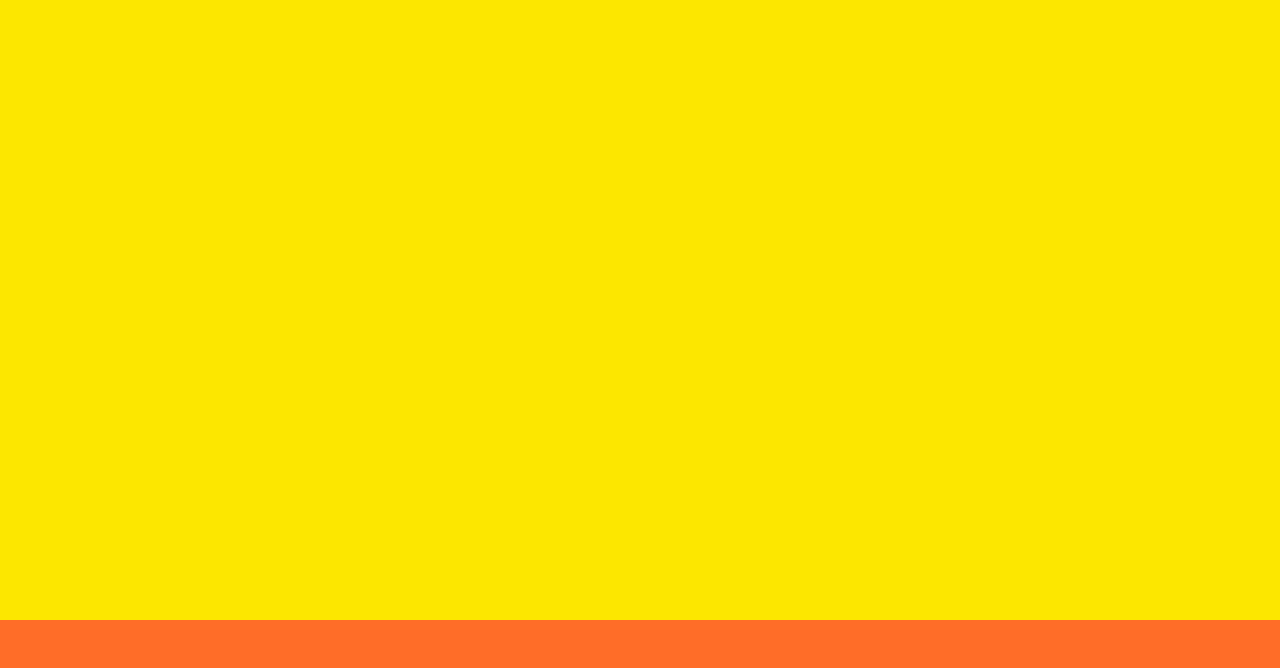
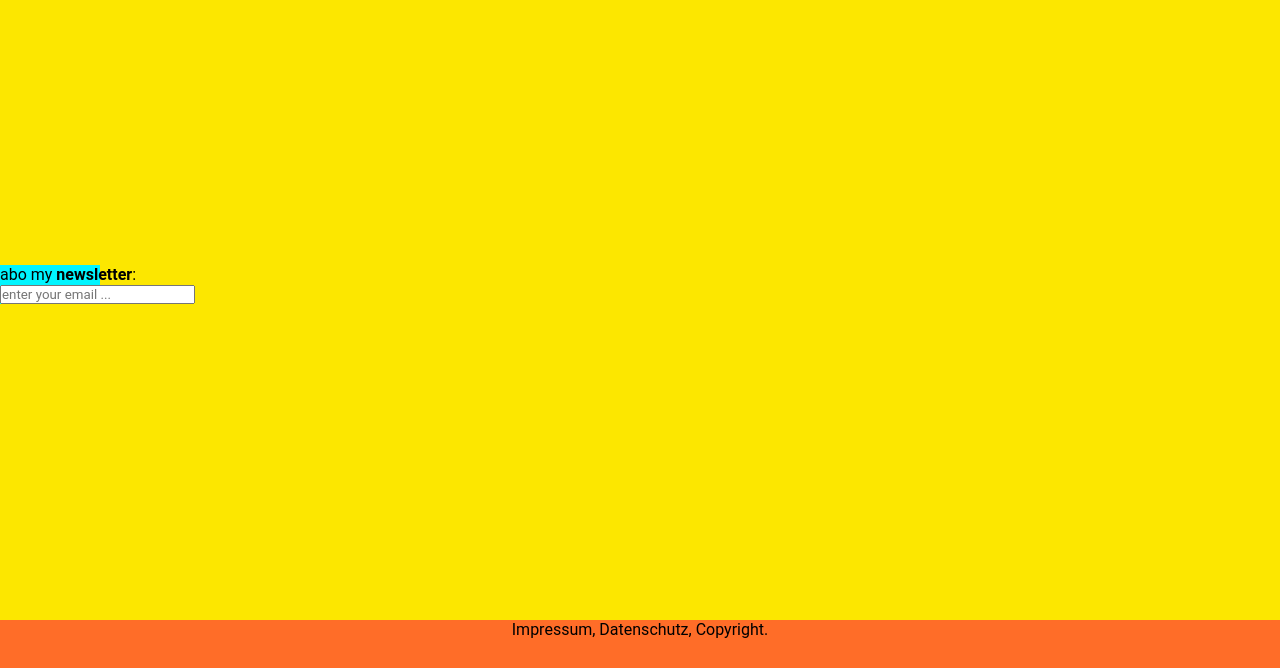
Before and after one commit to AnnaGraphic/dj-boom-bap, a plain HTML site: page contact.html in a window 1280 px wide. Shown: the part 132-800 px from the top of the page. Drawn offline with Linux system fonts and the light colour scheme.

Commit message:
add newsletter subscription file

```diff
--- a/contact.html
+++ b/contact.html
@@ -18,10 +18,17 @@
         </nav>
     </header>
     <main>
-
+        <form id="newsletter">
+              <!-- <legend>Newsletter</legend> -->
+              <p>
+                <label for="email">abo my <b>newsletter</b>:</label>
+                <input type="email" id="email" placeholder="enter your email ..."
+                       pattern="[a-z0-9._%+-]+@[a-z0-9.-]+\.[a-z]{2,4}$" size="20" required>
+              </p>
+        </form>
     </main>
     <footer>
-
+        <p> Impressum, Datenschutz, Copyright.</p>
     </footer>
 </body>
 </html>
```
